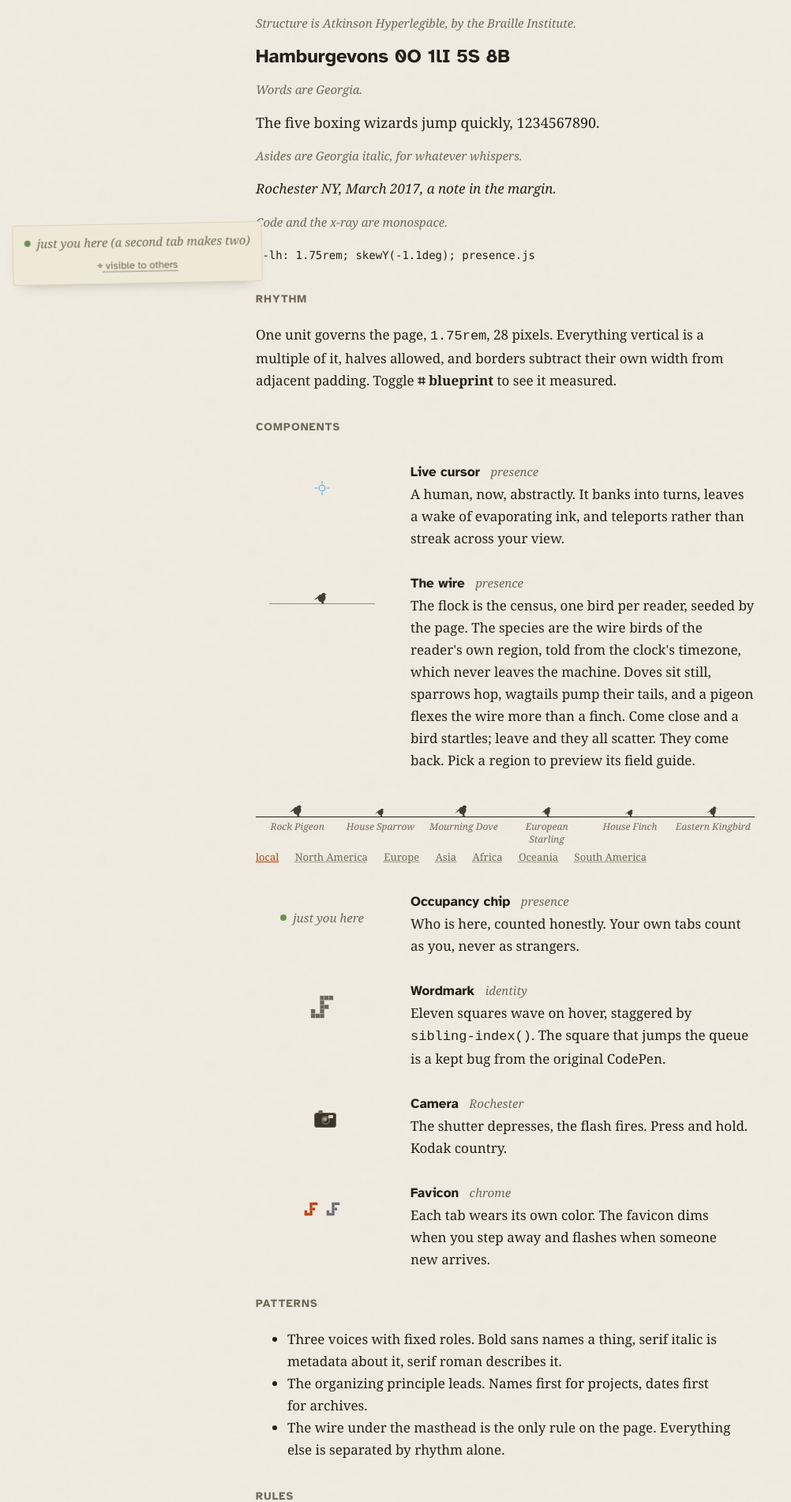
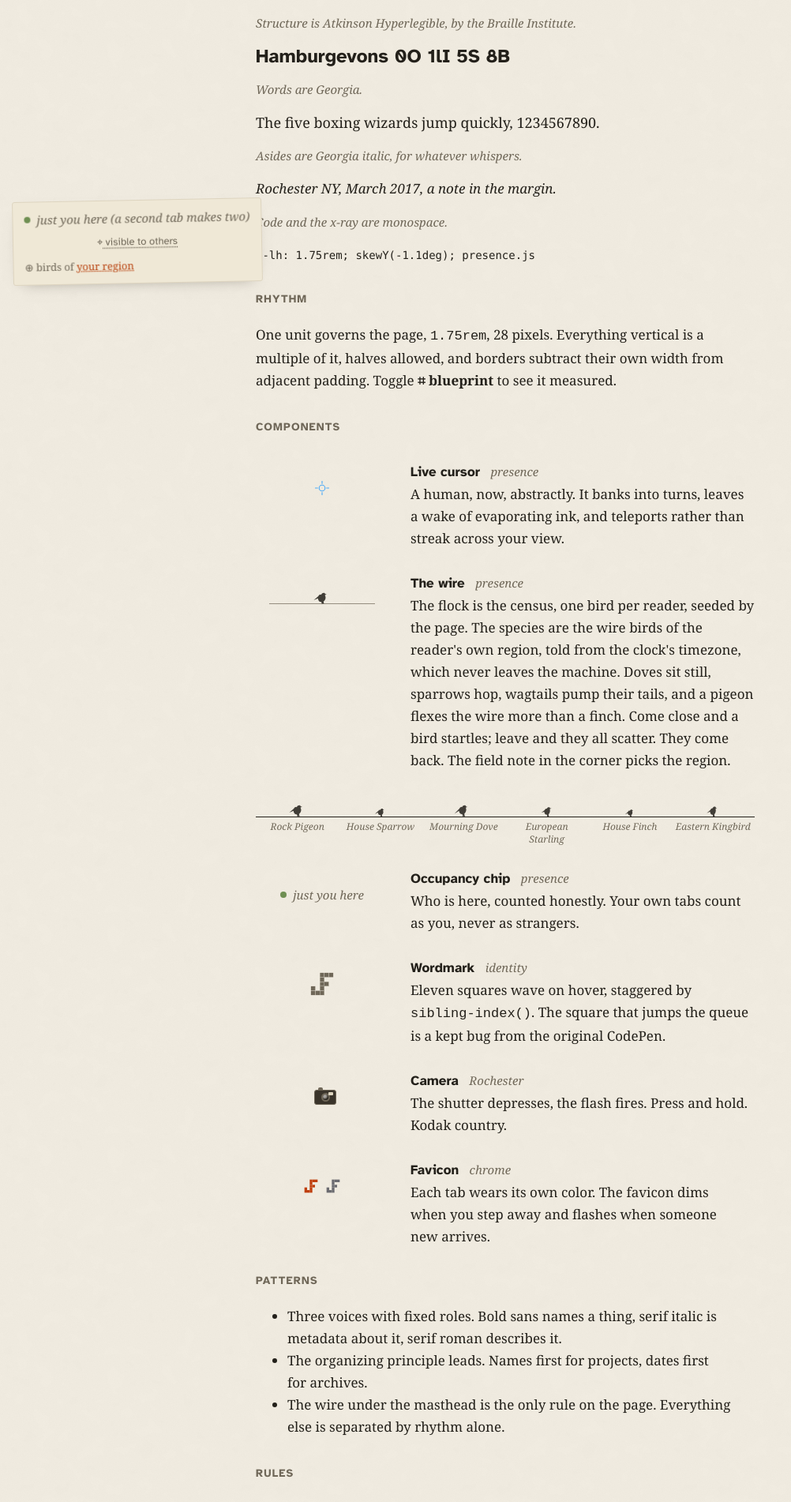
Before and after one commit to josephfusco/josephfusco.github.io, a Jekyll site: the page built from design.html, in a window 1280 px wide. Shown: the part 525-2427 px from the top of the page at 79% size, without its empty margins (0-1002 px from the left). Built offline with Jekyll 4.4.1, drawn with Linux system fonts in a browser that asks for light colours.

Commit message:
The region moves into the field note
The picker leaves the design page for the floating slip, where
the other presence controls live, so any reader on any page can
borrow another region's birds. A native select dressed as prose,
birds of your region, and the design page's field guide notes
where to find it.

Co-Authored-By: Claude Fable 5 <noreply@anthropic.com>
Claude-Session: https://claude.ai/code/session_019vAcPMvpcgUVRcyZCqV9hM

```diff
--- a/_includes/footer.html
+++ b/_includes/footer.html
@@ -29,5 +29,14 @@
 <div class="field-note">
 	<span class="status"><span class="presence-dot" aria-hidden="true"></span> <span data-presence-count>just you here</span></span>
 	<button class="presence-toggle" aria-pressed="false" commandfor="main" command="--presence" hidden><span class="tool-glyph">⌖</span> visible to others</button>
+	<label class="region-line"><span class="tool-glyph">⊕</span> birds of <select class="region-select" aria-label="Flock region">
+		<option value="">your region</option>
+		<option value="na">North America</option>
+		<option value="eu">Europe</option>
+		<option value="as">Asia</option>
+		<option value="af">Africa</option>
+		<option value="oc">Oceania</option>
+		<option value="sa">South America</option>
+	</select></label>
 </div>
 <script src="{{ '/assets/js/presence.js' | relative_url }}" defer></script>
--- a/assets/css/redesign.css
+++ b/assets/css/redesign.css
@@ -1063,22 +1063,18 @@ h1, h2, h3, h4,
   line-height: 1.3;
 }
 
-/* Region picker: quiet dotted controls; the active one holds color */
-.region-pick { margin: 0.875rem 0 0; line-height: var(--lh); }
-.region-pick button {
-  background: none;
+/* The region line in the field note: a select dressed as prose */
+.region-line { color: var(--muted); font-size: 0.8125rem; }
+.region-select {
+  appearance: none;
+  -webkit-appearance: none;
+  background: transparent;
   border: 0;
   padding: 0;
   font: inherit;
-  font-size: 0.8125rem;
-  color: var(--muted);
+  color: var(--accent);
   cursor: pointer;
-  margin-right: 1rem;
   text-decoration: underline dotted;
-}
-.region-pick button[aria-pressed="true"] {
-  color: var(--accent);
-  text-decoration-style: solid;
 }
 
 /* Copyright line links are prose, not a toolbar */
--- a/assets/js/presence.js
+++ b/assets/js/presence.js
@@ -333,10 +333,9 @@
 
   /* The region is choosable: preview another field guide, and keep
      it for the whole site until you come back to local */
-  function reflectRegionButtons(key) {
-    document.querySelectorAll('.region-pick button').forEach(function (b) {
-      var mine = b.getAttribute('data-region') || null;
-      b.setAttribute('aria-pressed', mine === (key || null) ? 'true' : 'false');
+  function reflectRegionSelect(key) {
+    document.querySelectorAll('.region-select').forEach(function (el) {
+      el.value = key || '';
     });
   }
 
@@ -358,15 +357,15 @@
       keys.forEach(function (k) { addPigeon(k); });
     }, 750);
     hydrateSpecimens();
-    reflectRegionButtons(key);
+    reflectRegionSelect(key);
   }
 
-  document.querySelectorAll('.region-pick button').forEach(function (btn) {
-    btn.addEventListener('click', function () {
-      applyRegion(btn.getAttribute('data-region') || null);
+  document.querySelectorAll('.region-select').forEach(function (el) {
+    el.addEventListener('change', function () {
+      applyRegion(el.value || null);
     });
   });
-  reflectRegionButtons(regionOverride);
+  reflectRegionSelect(regionOverride);
 
   /* Seeded randomness: each page keeps its own regulars */
   function seedFrom(str) {
--- a/design.html
+++ b/design.html
@@ -59,7 +59,7 @@ permalink: /design
 				</div>
 				<div>
 					<h3>The wire <span class="tag">presence</span></h3>
-					<p>The flock is the census, one bird per reader, seeded by the page. The species are the wire birds of the reader's own region, told from the clock's timezone, which never leaves the machine. Doves sit still, sparrows hop, wagtails pump their tails, and a pigeon flexes the wire more than a finch. Come close and a bird startles; leave and they all scatter. They come back. Pick a region to preview its field guide.</p>
+					<p>The flock is the census, one bird per reader, seeded by the page. The species are the wire birds of the reader's own region, told from the clock's timezone, which never leaves the machine. Doves sit still, sparrows hop, wagtails pump their tails, and a pigeon flexes the wire more than a finch. Come close and a bird startles; leave and they all scatter. They come back. The field note in the corner picks the region.</p>
 				</div>
 				<div class="bird-legend-block">
 					<div class="bird-legend" aria-label="The field guide, one entry per species">
@@ -70,15 +70,6 @@ permalink: /design
 						<figure><span class="legend-perch"><span class="wire-bird" data-species="4"></span></span><figcaption data-species-caption="4"></figcaption></figure>
 						<figure><span class="legend-perch"><span class="wire-bird" data-species="5"></span></span><figcaption data-species-caption="5"></figcaption></figure>
 					</div>
-					<p class="region-pick" aria-label="Preview another region's flock">
-						<button data-region="" aria-pressed="true">local</button>
-						<button data-region="na" aria-pressed="false">North America</button>
-						<button data-region="eu" aria-pressed="false">Europe</button>
-						<button data-region="as" aria-pressed="false">Asia</button>
-						<button data-region="af" aria-pressed="false">Africa</button>
-						<button data-region="oc" aria-pressed="false">Oceania</button>
-						<button data-region="sa" aria-pressed="false">South America</button>
-					</p>
 				</div>
 			</li>
 			<li>
```
